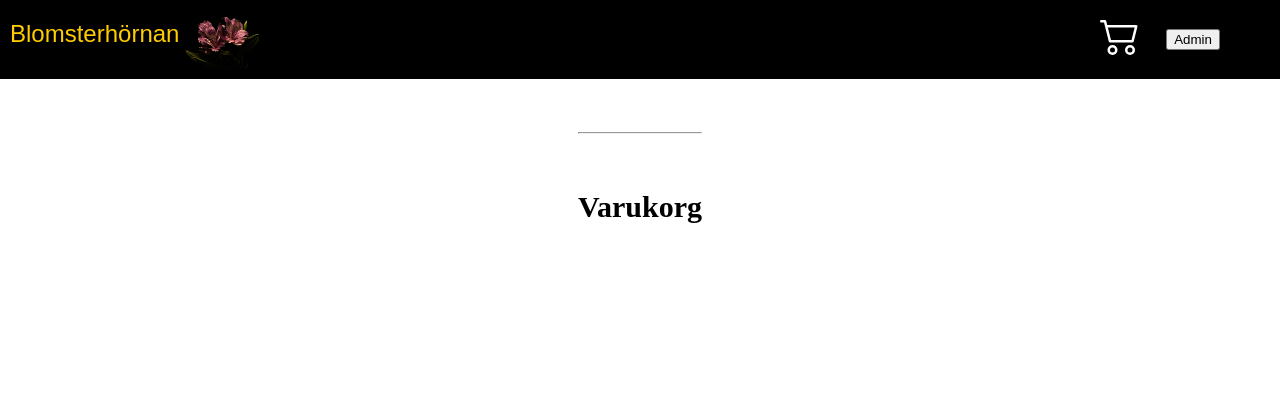
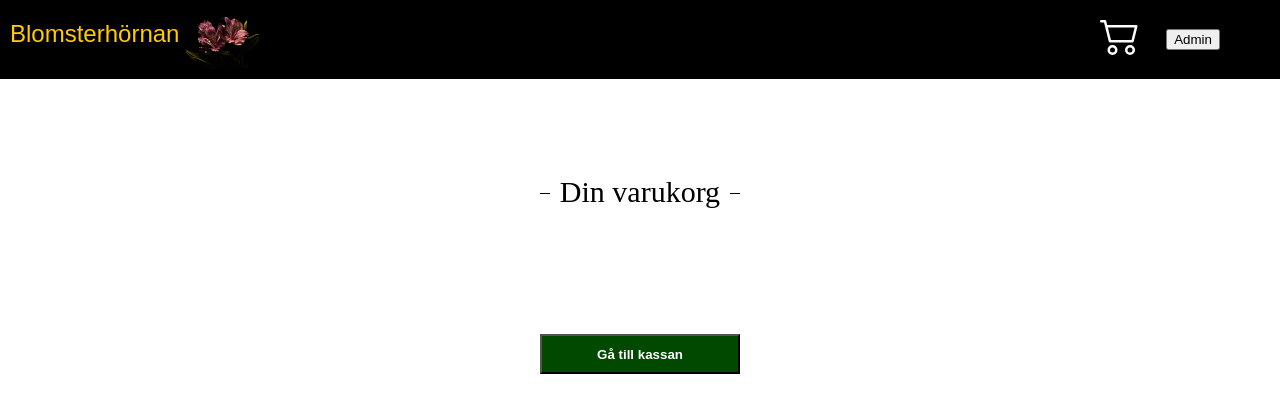
Before and after one commit to Medieinstitutet/uppgift-1-ElinStridsberg, a React (Vite) app in the folder Client/: page /cart in a window 1280 px wide. Shown: the top 412 px of the page. Built offline with nearby package versions, Linux system fonts and the light colour scheme.

Commit message:
some styling

```diff
--- a/Client/src/components/Cart.tsx
+++ b/Client/src/components/Cart.tsx
@@ -1,6 +1,8 @@
 // cart.tsx
 import { useEffect } from 'react';
-import { CartItem, useCart } from '../models/CartContext'; // Importera useCart här
+import { CartItem, useCart } from '../models/CartContext';
+import '../styles/cart.css';
+
 
 export const Cart = () => {
     const { cart, addToCart } = useCart(); // Använd useCart här
@@ -11,7 +13,7 @@ export const Cart = () => {
             const parsedCart: CartItem[] = JSON.parse(storedCart);
             if (parsedCart.length > 0) {
                 parsedCart.forEach(item => {
-                    const productAlreadyExists = cart && cart.find(cartItem => cartItem.product.id === item.product.id);
+                    const productAlreadyExists = cart && cart.find(cartItem => cartItem.product._id === item.product._id);
                     if (!productAlreadyExists) {
                         addToCart(item.product);
                     }
@@ -22,8 +24,7 @@ export const Cart = () => {
 
     return (
         <div className='cartContent'>
-            <h2>Varukorg</h2>
-            <hr className='hr'></hr>
+            <h2 className='cartHeadline'><span>Din varukorg</span></h2>
 
             <div className='cartItems'>
             <ul>
@@ -31,14 +32,16 @@ export const Cart = () => {
                     <li key={index}>
 
                      <img src={cartItem.product.image} className='cartImg'/>
-                      <h6>{cartItem.product.name}</h6>
+                      <h4>{cartItem.product.name}</h4>
+                      <p><i>{cartItem.product.description}</i></p>
                       {/* Pris: {cartItem.product.default_price.unit_amount/100} SEK. */}
                       <p>Antal: {cartItem.quantity} st.</p>
+                      <p>Pris: {cartItem.product.price}kr</p>
                     </li>
                 ))}
             </ul>
             </div>
-
+               <button className='pay'>Gå till kassan</button>
          </div>
 
     );
--- a/Client/src/pages/Admin.tsx
+++ b/Client/src/pages/Admin.tsx
@@ -1,13 +1,13 @@
 // Importera useState och useEffect från "react" biblioteket
 import { useState, useEffect } from "react";
 import { Product } from "../models/Product";
-import { Customer, Order } from "../models/Order";
+import {  Order } from "../models/Order";
 import '../styles/admin.css';
 
 export const Admin = () => {
     const [products, setProducts] = useState<Product[]>([]);
     const [orders, setOrders] = useState<Order[]>([]);
-    const [customer, setCustomer] = useState<Customer[]>([]);
+    // const [customer, setCustomer] = useState<Customer[]>([]);
     const [selectedProductId, setSelectedProductId] = useState<string | null>(null);
     const [editedProductName, setEditedProductName] = useState<string>('');
     const [editedAmountInStock, setEditedAmountInStock] = useState<number>(0);
@@ -80,12 +80,10 @@ export const Admin = () => {
                 throw new Error(`Failed to update product: ${response.statusText}`);
             }
 
-            // Hämta den uppdaterade produktlistan från API:et
             const updatedProductsResponse = await fetch("http://localhost:3000/products");
             const updatedProductsData = await updatedProductsResponse.json();
             setProducts(updatedProductsData); // Uppdatera produktlistan i state med den nya datan
 
-            // Återställ andra tillstånd och visa ett meddelande
             setSelectedProductId(null);
             setEditedProductName('');
             setEditedAmountInStock(0);
@@ -120,7 +118,6 @@ export const Admin = () => {
                 throw new Error(`Failed to add product: ${response.statusText}`);
             }
 
-            // Hämta den uppdaterade produktlistan från API:et
             const updatedProductsResponse = await fetch("http://localhost:3000/products");
             const updatedProductsData = await updatedProductsResponse.json();
             setProducts(updatedProductsData); // Uppdatera produktlistan i state med den nya datan
@@ -131,7 +128,6 @@ export const Admin = () => {
             setNewAmountInStock(0);
             setNewPrice(0);
 
-            // Visa meddelande om att produkten har lagts till
             console.log("Produkten har lagts till!");
             setProductAddedMessage(true);
             setTimeout(() => {
@@ -185,7 +181,7 @@ export const Admin = () => {
 
                 {showAddProductForm && (
                     <div>
-                        <h2>Lägg till ny produkt</h2>
+
                         <label>Produktnamn: </label>
                         <input
                             type="text"
--- a/Client/src/styles/admin.css
+++ b/Client/src/styles/admin.css
@@ -62,7 +62,7 @@ h2{
     align-items: center; /* Centrera elementen vertikalt */
     gap: 20px; /* Avstånd mellan elementen */
     margin-top: 150px;
-    margin-bottom: 50px;
+    margin-bottom: ;
 
 
 }
--- /dev/null
+++ b/Client/src/styles/cart.css
@@ -0,0 +1,84 @@
+.cartHeadline{
+
+
+        font-family: "Sedan", serif;
+        font-weight: 400;
+        font-style: normal;
+        width: 100%;
+        text-align: center;
+        border-bottom: 1px solid #000;
+        line-height: 0.1em;
+        /* margin: 10px 0 20px;   */
+}
+
+h2 span {
+    background:#fff;
+    padding:0 10px;
+}
+
+
+.cartItems{
+    margin-top: 180px;
+}
+.cartItems ul {
+    list-style-type: none;
+    display: flex;
+    font-family: "Raleway", sans-serif;
+    font-optical-sizing: auto;
+    color: #464545;
+    font-style: normal;
+    display: grid;
+    grid-template-columns: repeat(4, 2fr);
+    grid-column-start: 2;
+    grid-column-end: 5;
+
+
+    gap: 10px;
+    width: 60%;
+    justify-content: center;
+    align-content: center;
+    margin-top: 10px;
+    margin-bottom: 90px;
+    justify-content: center;
+    justify-self: center;
+    justify-items: center;
+    margin: auto;
+    text-align: center;
+    margin-bottom: 50px;
+
+}
+
+li{
+    background-color: rgb(255, 255, 255);
+    border: 1px solid rgb(196, 195, 195);
+    display: flex;
+    flex-direction: column;
+    justify-content: center;
+}
+
+li img{
+    width: 100%;
+    width: 100%;
+    height: auto;
+}
+.pay {
+    background-color: rgb(1, 72, 1);
+    width: 200px;
+    height: 40px;
+    color: #fff;
+    font-weight: 700;
+    margin-top: 10px;
+    align-self: center;
+    margin-bottom: 80px;
+    transition: transform 0.3s ease; /* Lägg till en övergångseffekt för transformering */
+}
+
+.pay:hover {
+    border-color: rgb(0, 0, 0); /* Ändra ramfärgen när du hoverar över produkten */
+    transform: scale(1.1); /* Göra knappen lite större när du hoverar över den */
+}
+
+p{
+    margin-bottom: 10;
+    margin-top: 0px;
+}
```
Also changed, not shown: Client/src/pages/ProductList.tsx (+0 -8 lines).
